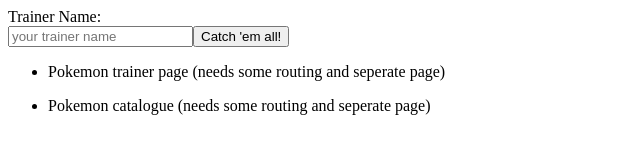
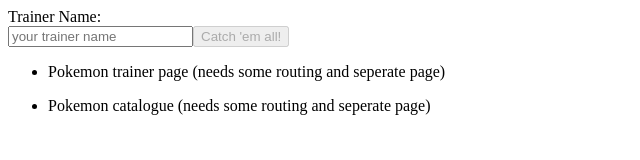
Before and after one commit to DamianRavn/Assignment4_PokemonTrainer_angular, an Angular app: page / in a window 1280 px wide. Shown: the top 160 px of the page, without its empty margins (0-640 px from the left). Built offline with nearby package versions, Linux system fonts and the light colour scheme; no server answers.

Commit message:
Feat: login form sends a GET on submit

```diff
--- a/src/app/app.module.ts
+++ b/src/app/app.module.ts
@@ -8,6 +8,7 @@
 import { PokemonCatalogueComponent } from './pokemon-catalogue-page/pokemon-catalogue-page.component';
 import { TrainerPageComponent } from './trainer-page/trainer-page.component';
 import { LogInComponent } from "./log-in-component/log-in.component";
+import { FormsModule } from '@angular/forms';
 
 @NgModule({
   declarations: [
@@ -20,7 +21,8 @@
   imports: [
     BrowserModule,
     AppRoutingModule,
-    HttpClientModule
+    HttpClientModule,
+    FormsModule
   ],
   providers: [],
   bootstrap: [AppComponent]
--- a/src/app/log-in-component/log-in.component.html
+++ b/src/app/log-in-component/log-in.component.html
@@ -1,5 +1,10 @@
-<form class="flex flex-col">
+<form #createLogInForm="ngForm" class="flex flex-col" (ngSubmit)="fetchUsername(createLogInForm)">
     <label for="trainernameInput">Trainer Name:</label><br />
-    <input type="text" placeholder="your trainer name" required="true" id="usernameInput"/>
-    <button class="rounded-sm to-blue-400 font-bold" (click)="fetchUsername($event)">Catch 'em all!</button>
+    <input type="text"
+    ngModel
+    name="username"
+    placeholder="your trainer name"
+    required
+    id="usernameInput"/>
+    <button type="submit" [disabled]="createLogInForm.form.invalid" class="rounded-sm to-blue-400 font-bold">Catch 'em all!</button>
 </form>
--- a/src/app/log-in-component/log-in.component.ts
+++ b/src/app/log-in-component/log-in.component.ts
@@ -1,5 +1,7 @@
 import { style } from "@angular/animations";
-import { Component, OnInit } from "@angular/core";
+import { Component } from "@angular/core";
+import { NgForm } from "@angular/forms";
+import { PokemonService } from "../requests/http-requests";
 
 @Component({
     selector: 'app-log-in',
@@ -8,8 +10,10 @@
 })
 export class LogInComponent
 {
-    fetchUsername(event:Event)
+    //DI
+    constructor(private pokemonService : PokemonService) {}
+    fetchUsername(form:NgForm)
     {
-        console.log(event);
+        this.pokemonService.getTrainer(form.value.username);
     }
 }
```
